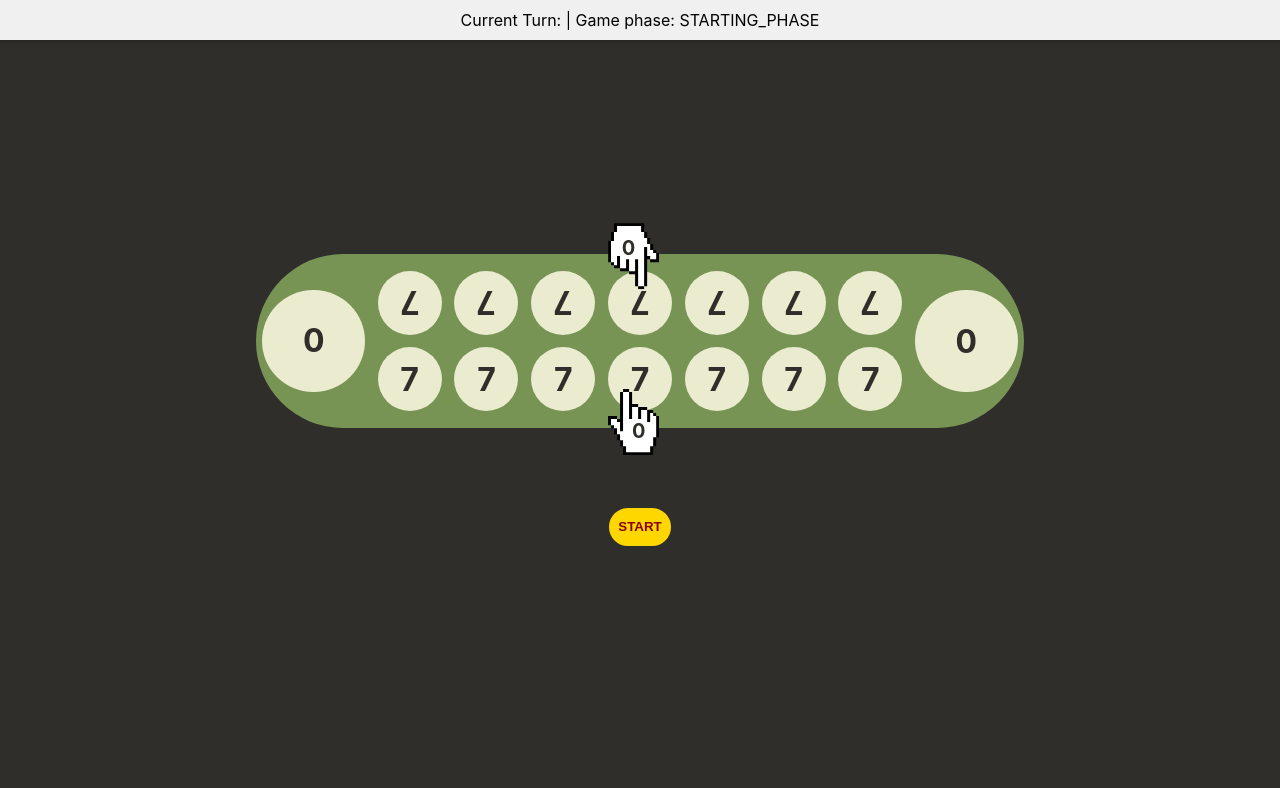
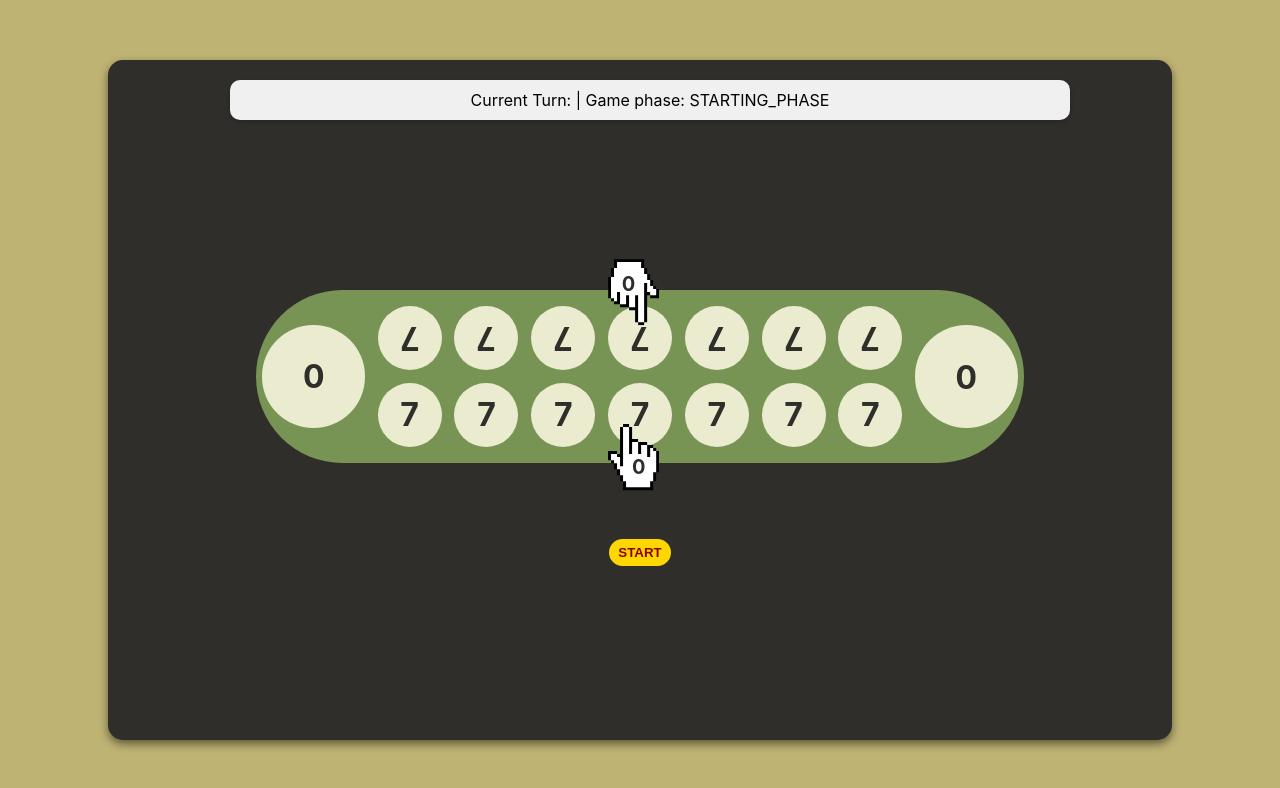
Before and after one commit to ubAI6689/congkak-react, a React (Create React App) app: page / in a window 1280 px wide. Shown: the top 788 px of the page. Built offline with nearby package versions, Linux system fonts and the light colour scheme.

Commit message:
Style update

```diff
--- a/src/components/CongkakBoard.css
+++ b/src/components/CongkakBoard.css
@@ -6,7 +6,27 @@ body {
   justify-content: center; /* Center horizontally */
   align-items: center; /* Center vertically */
   overflow: hidden; /* Hide overflow */
-  background-color: #302E2B;
+  background-color: rgb(190, 179, 115);
+}
+
+.app-wrapper {
+  width: 80vw; /* Adjust width as needed */
+  height: 80vh; /* Adjust height as needed */
+  margin: auto; /* Centers the box in the viewport */
+  padding: 20px;
+  box-shadow: 0px 4px 8px rgba(0, 0, 0, 0.5); /* Optional: Adds shadow for depth */
+  border-radius: 15px; /* Optional: Adds rounded corners */
+  background-color: #302E2B; /* Optional: Change background color */
+  display: flex;
+  flex-direction: column;
+  justify-content: center;
+  align-items: center;
+}
+
+.game-info {
+  top: 0;
+  width: 80%;
+  /* margin-bottom: 20px; */
 }
 
 .game-area {
@@ -14,15 +34,16 @@ body {
   flex-direction: column;
   align-items: center;
   justify-content: center;
-  width: auto; /* Adjust as needed */
+  width: 95vh; /* Adjust as needed */
   height: 95vh; /* Adjust as needed */
   padding: 20px; /* Optional */
 }
 
 .current-turn {
-  position: fixed;
   top: 0;
   width: 100%;
+  box-shadow: 0px 4px 8px rgba(0, 0, 0, 0.5);
+  border-radius: 10px;
   background: #f0f0f0; /* or any color you prefer */
   padding: 10px;
   text-align: center;
@@ -33,7 +54,7 @@ body {
   height: 5%;
   width: auto;
   border-radius: 2vw;
-  margin-top: 10vh; /* Space above the START button */
+  margin-top: 10%; /* Space above the START button */
   /* box-shadow: 0 0 10px gold; */
   /* Add additional styling for the button */
 }
--- a/src/components/CongkakBoard.js
+++ b/src/components/CongkakBoard.js
@@ -695,9 +695,12 @@ const CongkakBoard = () => {
   };
 
   return (
+    <div className='app-wrapper'>
+      <div className='game-info'>
+        <div className="current-turn">Current Turn: {currentTurn} | Game phase: {gamePhase}</div>
+      </div>
       <div className='game-area'>
         <div ref={gameContainerRef} className={`game-container ${isGameOver ? 'game-over' : ''}`}>
-      <div className="current-turn">Current Turn: {currentTurn} | Game phase: {gamePhase}</div>
           <div className='game-content'>
             <House position="lower" seedCount={lowHouseSeeds} ref={lowHouseRef}/>
             <div className="rows-container">
@@ -741,6 +744,7 @@ const CongkakBoard = () => {
           </div>
         )}
       </div>
+    </div>
   );
 };
 
```
Also changed, not shown: src/index.css (line endings or trailing spaces). Lines whose indentation alone changed are shown as unchanged.
